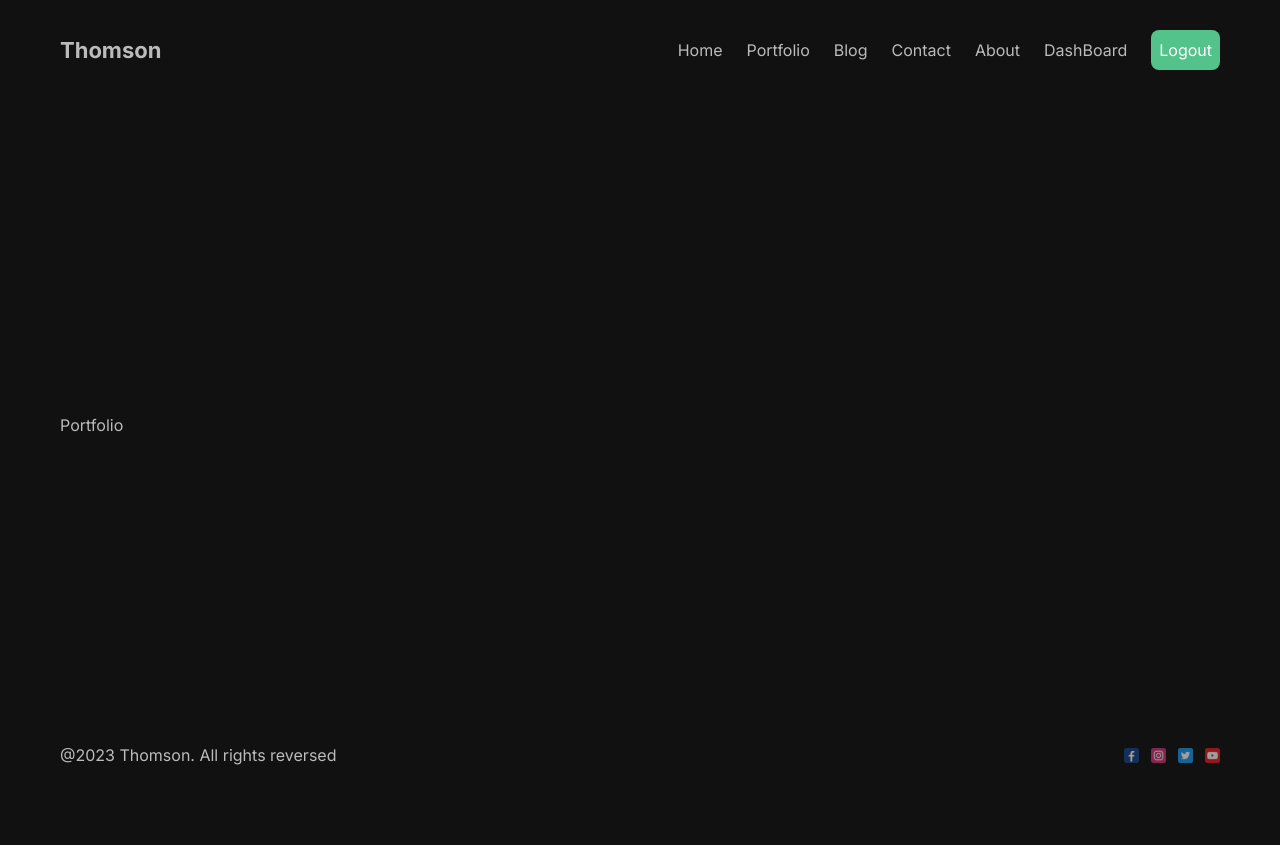
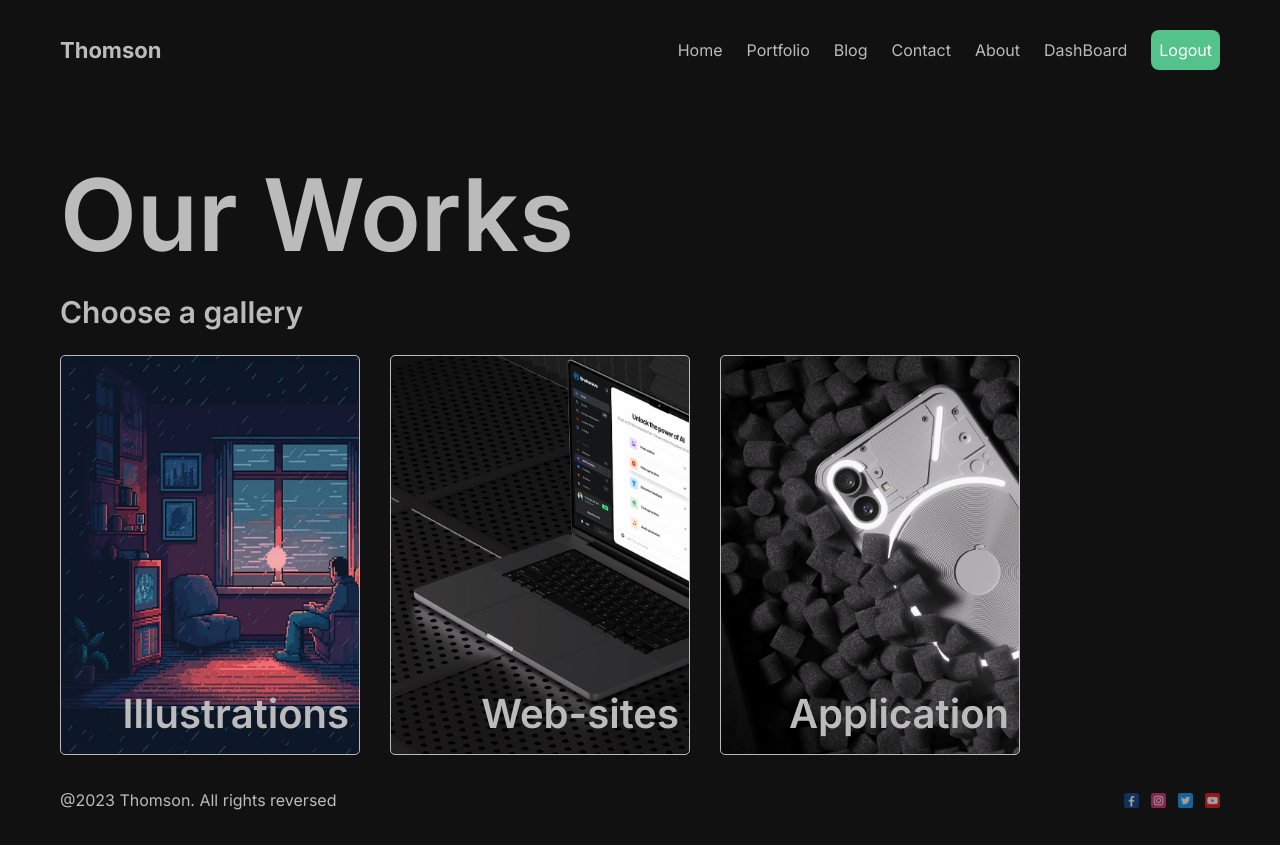
Before and after one commit to Thomson152/NextJs, a Next.js app: page /portfolio in a window 1280 px wide. Before the commit the page ends 800 px from the top, so only its background shows below. Built offline with nearby package versions, Linux system fonts and the light colour scheme.

Commit message:
new commit

```diff
--- a/src/app/about/page.jsx
+++ b/src/app/about/page.jsx
@@ -55,13 +55,12 @@ const About = () => {
           <br /> - Fast and Handy
           <br />
           <br /> - Mobile Apps
-
           <div className="">
-          <button className='bg-[#53c28b] text-white py-3 rounded px-3 mt-4'>Contact</button>
+            <button className="bg-[#53c28b] text-white py-3 rounded px-3 mt-4">
+              Contact
+            </button>
+          </div>
         </div>
-        </div>
-
-
       </div>
     </div>
   );
--- a/src/app/contact/page.jsx
+++ b/src/app/contact/page.jsx
@@ -12,7 +12,7 @@ const Contact = () => {
         </h1>
         <div className="flex justify-center md:flex-row flex-col items-center gap-[100px]">
           <div className="">
-            <Image src={contact} alt="" className="w-[100%] object" />
+            <Image src={contact} alt="" className="w-[100%] object-contain move" />
           </div>
 
           <div className="w-[100%] ">
@@ -20,16 +20,16 @@ const Contact = () => {
               <input
                 type="text"
                 placeholder="name"
-                className="bg-[#111] border border-[#bbb] py-4 px-3"
+                className="bg-[#111] border outline-none border-[#bbb] py-4 px-3"
               />
               <input
                 type="text"
                 placeholder="email"
-                className="bg-[#111] border border-[#bbb] py-4 px-3"
+                className="bg-[#111] border outline-none border-[#bbb] py-4 px-3"
               />
               <textarea
                 placeholder="message"
-                className="bg-[#111] border border-[#bbb] py-4 px-3 "
+                className="bg-[#111] border outline-none border-[#bbb] py-4 px-3 "
                 cols="30"
                 rows="10"
               ></textarea>
--- a/src/app/globals.css
+++ b/src/app/globals.css
@@ -16,9 +16,30 @@ body {
 }
 @keyframes move {
   from {
-    transform: translateY(-15px);
+    transform: translateY(-10px);
   }
-  to{
-    transform: translateY(0px) scale(1.03);
+  to {
+    transform: translateY(10px);
   }
 }
+
+.item {
+  border: 1px solid #bbb;
+  width: 300px;
+  height: 400px;
+  border-radius: 5px;
+  position: relative;
+  background-size: cover !important;
+}
+
+.item:nth-child(1) {
+  background: url("/illustration.png");
+}
+
+.item:nth-child(2) {
+  background: url("/websites.jpg");
+}
+
+.item:nth-child(3) {
+  background: url("/apps.jpg");
+}
--- a/src/app/page.jsx
+++ b/src/app/page.jsx
@@ -15,7 +15,7 @@ const page = () => {
       </div>
       {/* <h1 className="sm:text-red-400 md:text-green-500 lg:text-purple-800">testing</h1> */}
       <div className="lg:max-w-[50%]">
-        <Image src={Hero} alt="" className="w-[100%] h-[500px] move "/>
+        <Image src={Hero} alt="" className="w-[100%] object-contain h-[500px] move "/>
       </div>
     </div>
   );
--- /dev/null
+++ b/src/app/portfolio/Layout.jsx
@@ -0,0 +1,12 @@
+import React from 'react'
+
+const Layout = ({children}) => {
+  return (
+    <div>
+        <h1 className='text-[100px] font-semibold'>Our Works</h1>
+        {children}
+    </div>
+  )
+}
+
+export default Layout
--- a/src/app/portfolio/[category]/page.jsx
+++ b/src/app/portfolio/[category]/page.jsx
@@ -1,9 +1,12 @@
 import React from 'react'
 
-const Category = () => {
+const page = ({params}) => {
+
   return (
-    <div>Category</div>
+    <div>
+      <h1>{params.category}</h1>
+    </div>
   )
 }
 
-export default Category
+export default page
--- a/src/app/portfolio/page.jsx
+++ b/src/app/portfolio/page.jsx
@@ -1,5 +1,33 @@
+/** @format */
+
+import Link from "next/link";
+
 const Portfolio = () => {
-  return <div>Portfolio</div>;
+  return (
+    <div>
+      <h1 className="text-[30px] font-semibold mb-5 "> Choose a gallery </h1>
+
+      <div className="relative flex gap-[30px]">
+        <Link href="/portfolio/illustrations " className="item hover:text-green-600">
+          <span className="text-[40px] font-semibold right-[10px] bottom-[10px] absolute">
+            Illustrations
+          </span>
+        </Link>
+
+        <Link href="/portfolio/website" className="item hover:text-green-600">
+          <span className="text-[40px] font-semibold right-[10px] bottom-[10px] absolute">
+            Web-sites
+          </span>
+        </Link>
+
+        <Link href="/portfolio/application" className="item hover:text-green-600">
+          <span className="text-[40px] font-semibold right-[10px] bottom-[10px] absolute">
+            Application
+          </span>
+        </Link>
+      </div>
+    </div>
+  );
 };
 
 export default Portfolio;
```
